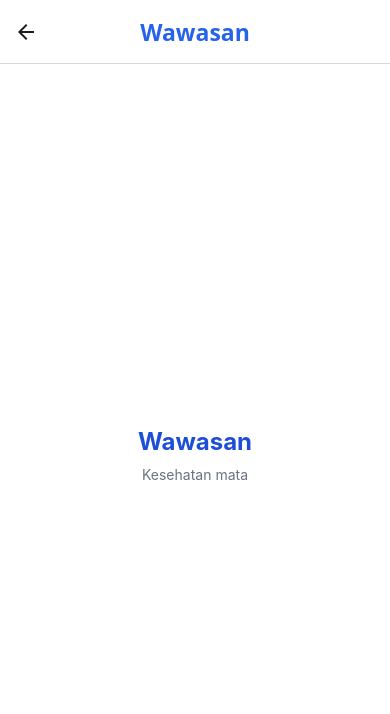
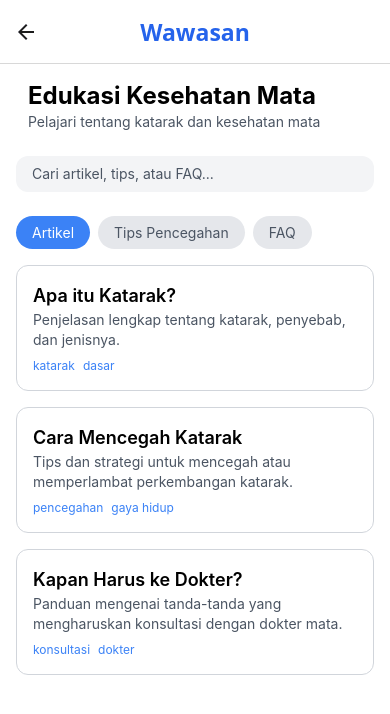
Before and after one commit to rifko19/CARA-Mata, a React Native app: screen /Wawasan in a window 390 px wide. Shown: the top 714 px of the page. Built offline with nearby package versions, Linux system fonts and the light colour scheme.

Commit message:
add new Wawasan page

```diff
--- a/app/screens/Wawasan.tsx
+++ b/app/screens/Wawasan.tsx
@@ -1,11 +1,65 @@
-import React from "react";
-import { View, Text } from "react-native";
+import React from 'react';
+import { View, Text, TextInput, ScrollView, TouchableOpacity } from 'react-native';
+import { useNavigation } from '@react-navigation/native'; // For navigation if required
 
-export default function Wawasan() {
+const Wawasan = () => {
+    const navigation = useNavigation();
+
+    const articles = [
+        { title: "Apa itu Katarak?", tags: ["katarak", "dasar"], description: "Penjelasan lengkap tentang katarak, penyebab, dan jenisnya." },
+        { title: "Cara Mencegah Katarak", tags: ["pencegahan", "gaya hidup"], description: "Tips dan strategi untuk mencegah atau memperlambat perkembangan katarak." },
+        { title: "Kapan Harus ke Dokter?", tags: ["konsultasi", "dokter"], description: "Panduan mengenai tanda-tanda yang mengharuskan konsultasi dengan dokter mata." }
+    ];
+
     return (
-        <View className="flex-1 items-center justify-center bg-white">
-        <Text className="text-2xl font-bold text-blue-700">Wawasan</Text>
-        <Text className="text-gray-500 mt-2">Kesehatan mata</Text>
+        <View className="flex-1 bg-white p-4">
+        {/* Header */}
+        <View className="mb-6 ml-3">
+            <Text className="text-2xl font-bold">Edukasi Kesehatan Mata</Text>
+            <Text className="text-sm text-gray-600">Pelajari tentang katarak dan kesehatan mata</Text>
+        </View>
+
+        {/* Search bar */}
+        <View className="flex-row items-center bg-gray-100 rounded-xl px-4 py-2 mb-6">
+            <TextInput
+            placeholder="Cari artikel, tips, atau FAQ..."
+            className="flex-1 text-sm text-gray-600"
+            />
+        </View>
+
+        {/* Category Tabs */}
+        <View className="flex-row mb-4">
+            <TouchableOpacity className="bg-blue-500 text-white py-2 px-4 rounded-full mr-2">
+            <Text className="text-white">Artikel</Text>
+            </TouchableOpacity>
+            <TouchableOpacity className="bg-gray-200 py-2 px-4 rounded-full mr-2">
+            <Text className="text-gray-600">Tips Pencegahan</Text>
+            </TouchableOpacity>
+            <TouchableOpacity className="bg-gray-200 py-2 px-4 rounded-full">
+            <Text className="text-gray-600">FAQ</Text>
+            </TouchableOpacity>
+        </View>
+
+        {/* Articles List */}
+        <ScrollView className="flex-1">
+            {articles.map((article, index) => (
+            <TouchableOpacity key={index} className="bg-white border border-gray-300 p-4 mb-4 rounded-xl"
+            // onPress={() => navigation.navigate('ArticleDetail')}
+            >
+                <Text className="text-lg font-semibold">{article.title}</Text>
+                <Text className="text-sm text-gray-600">{article.description}</Text>
+                <View className="flex-row justify-between mt-2">
+                <View className="flex-row">
+                    {article.tags.map((tag, tagIndex) => (
+                    <Text key={tagIndex} className="text-xs text-blue-500 mr-2">{tag}</Text>
+                    ))}
+                </View>
+                </View>
+            </TouchableOpacity>
+            ))}
+        </ScrollView>
         </View>
     );
-}
+    };
+
+    export default Wawasan;
```
